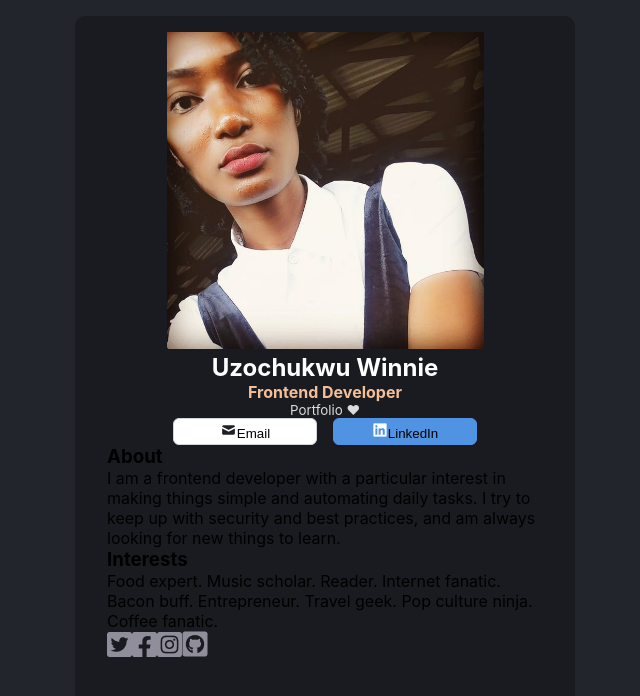
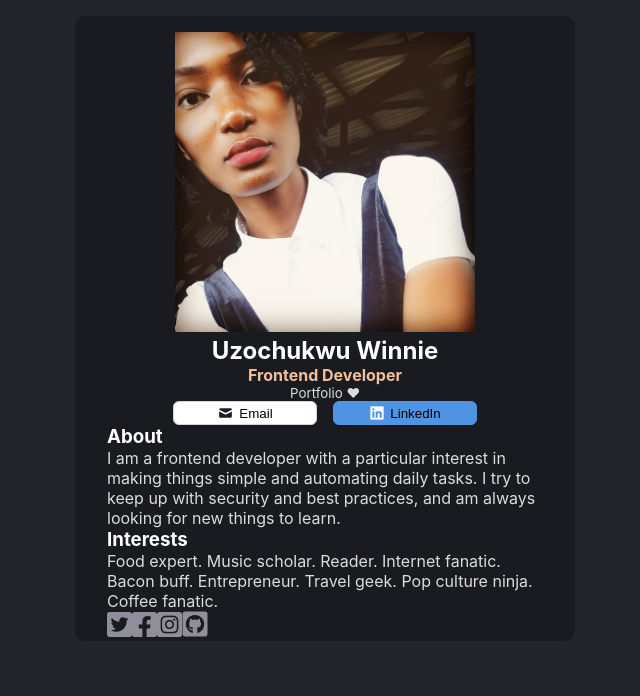
Before and after one commit to Wineshuga/business-card, a React (Create React App) app in the folder business-card/: page / in a window 1280 px wide. Shown: the top 696 px of the page, without its empty margins (315-955 px from the left). Built offline with nearby package versions, Linux system fonts and the light colour scheme.

Commit message:
style: text color, button alignment

```diff
--- a/business-card/src/App.css
+++ b/business-card/src/App.css
@@ -9,12 +9,19 @@ body {
   background-color: #23252C;
 }
 
+.header {
+  color: #ffffff;
+}
+
+.text {
+  color: #DCDCDC;
+}
+
 .App {
   margin: auto;
   max-width: 500px;
   background: #1A1B21;
   padding: 0 2rem;
-  height: 100vh;
   border-radius: 10px;
 }
 
@@ -26,8 +33,8 @@ body {
 }
 
 .card--img_profile {
-  width: 317px;
-  height: 317px;
+  width: 300px;
+  height: 300px;
 }
 
 .card--title {
@@ -48,6 +55,11 @@ button {
   padding: 3px;
   box-shadow: 0px 1px 2px rgba(0, 0, 0, 0.05);
   border-radius: 6px;
+  display: inline-flex;
+  align-items: center;
+  justify-content: center;
+  flex-direction: row;
+  gap: 5px;
 }
 
 .card--button_email {
--- a/business-card/src/Components/About.js
+++ b/business-card/src/Components/About.js
@@ -1,8 +1,8 @@
 function About() {
   return (
-    <section>
-      <h3>About</h3>
-      <p>
+    <section className="about">
+      <h3><span className="header">About</span></h3>
+      <p className="text">
         I am a frontend developer with a particular interest in making things
         simple and automating daily tasks. I try to keep up with security and
         best practices, and am always looking for new things to learn.
--- a/business-card/src/Components/Interests.js
+++ b/business-card/src/Components/Interests.js
@@ -1,8 +1,8 @@
 function Interests() {
   return (
-    <section>
-      <h3>Interests</h3>
-      <p>
+    <section className="interests">
+      <h3><span className="header">Interests</span></h3>
+      <p className="text">
         Food expert. Music scholar. Reader. Internet fanatic. Bacon buff.
         Entrepreneur. Travel geek. Pop culture ninja. Coffee fanatic.
       </p>
```
